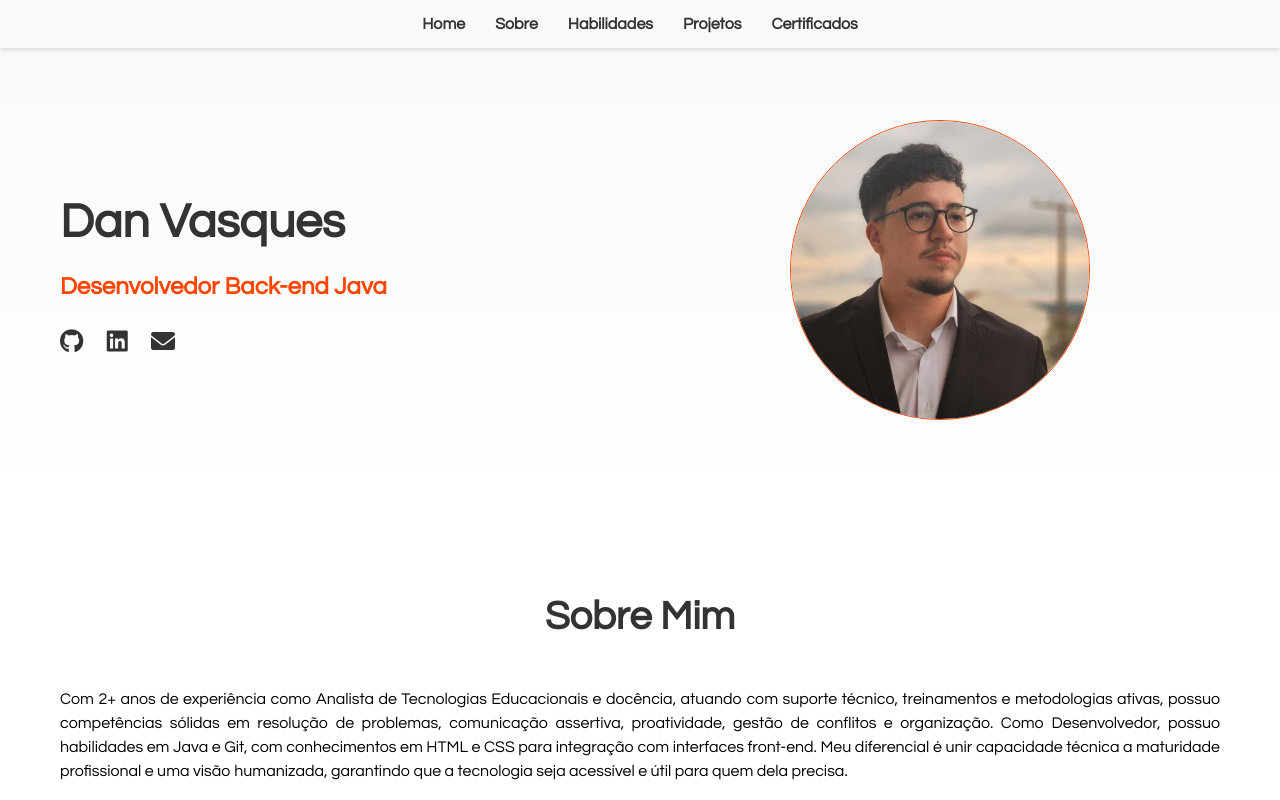
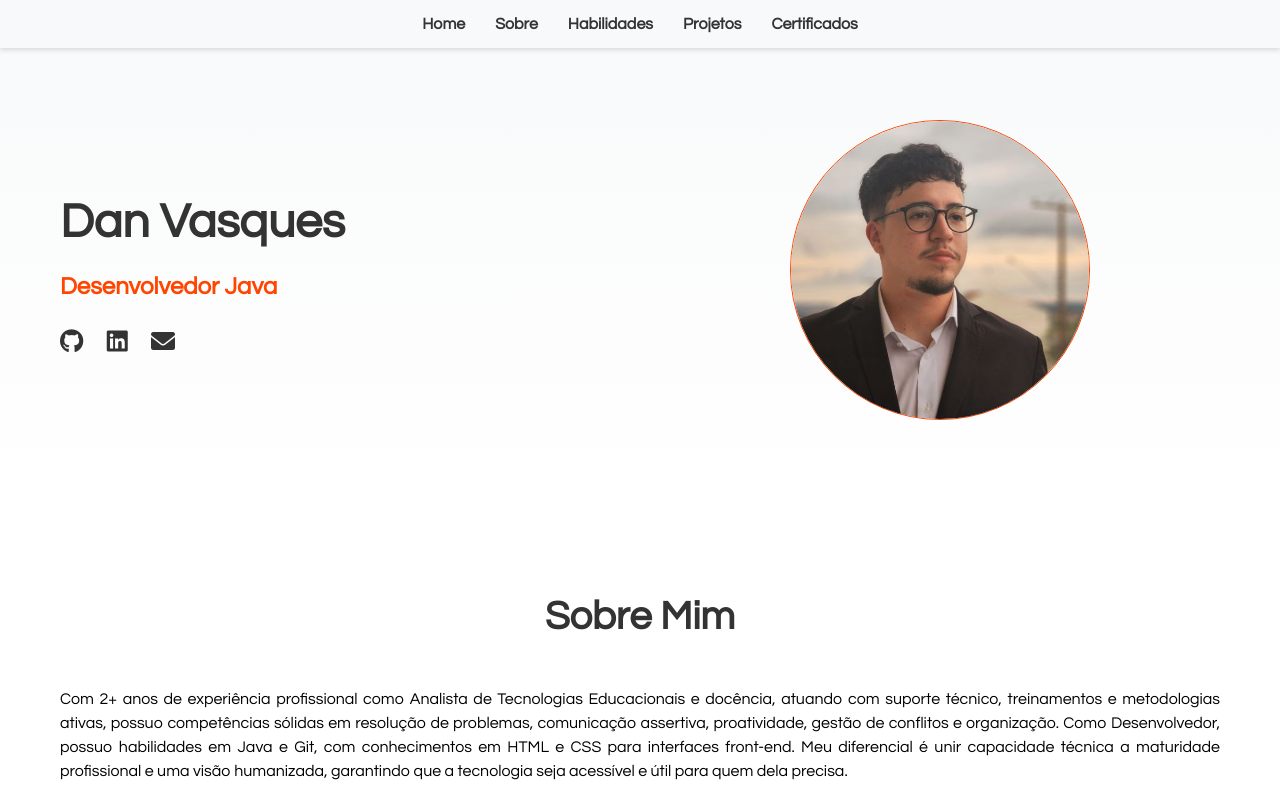
Before and after one commit to danvasquesc/portfolio-dan, a plain HTML site: page index.html in a window 1280 px wide. Shown: the top 800 px of the page. Drawn offline with Linux system fonts and the light colour scheme.

Commit message:
Update index.html

```diff
--- a/index.html
+++ b/index.html
@@ -4,7 +4,7 @@
 <head>
     <meta charset="UTF-8">
     <meta name="viewport" content="width=device-width, initial-scale=1.0">
-    <title>Dan Vasques | Desenvolvedor Back-end Java</title>
+    <title>Dan Vasques | Desenvolvedor Java</title>
     <!--Google Fonts-->
     <link rel="preconnect" href="https://fonts.googleapis.com">
     <link rel="preconnect" href="https://fonts.gstatic.com" crossorigin>
@@ -39,7 +39,7 @@
                 <div class="home-conteudo">
                     <div class="home-texto">
                         <h1>Dan Vasques</h1>
-                        <h2>Desenvolvedor Back-end Java</h2>
+                        <h2>Desenvolvedor Java</h2>
 
                         <div class="links-redes">
                             <!--GitHub-->
@@ -66,7 +66,7 @@
         <section id="sobre">
             <div class="container">
                 <h2>Sobre Mim</h2>
-                <p>Com 2+ anos de experiência como Analista de Tecnologias Educacionais e docência, atuando com suporte técnico, treinamentos e metodologias ativas, possuo competências sólidas em resolução de problemas, comunicação assertiva, proatividade, gestão de conflitos e organização. Como Desenvolvedor, possuo habilidades em Java e Git, com conhecimentos em HTML e CSS para integração com interfaces front-end. Meu diferencial é unir capacidade técnica a maturidade profissional e uma visão humanizada, garantindo que a tecnologia seja acessível e útil para quem dela precisa.</p>
+                <p>Com 2+ anos de experiência profissional como Analista de Tecnologias Educacionais e docência, atuando com suporte técnico, treinamentos e metodologias ativas, possuo competências sólidas em resolução de problemas, comunicação assertiva, proatividade, gestão de conflitos e organização. Como Desenvolvedor, possuo habilidades em Java e Git, com conhecimentos em HTML e CSS para interfaces front-end. Meu diferencial é unir capacidade técnica a maturidade profissional e uma visão humanizada, garantindo que a tecnologia seja acessível e útil para quem dela precisa.</p>
             </div>
         </section>
 
```
